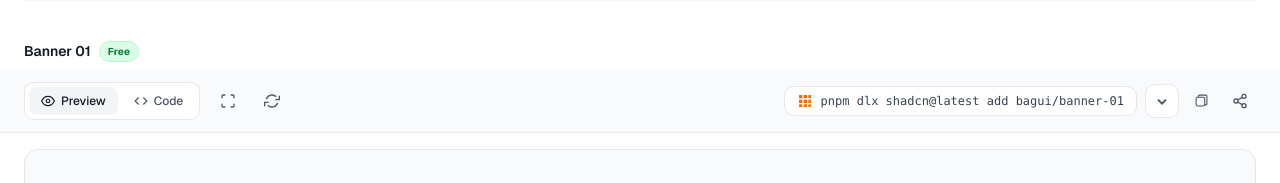
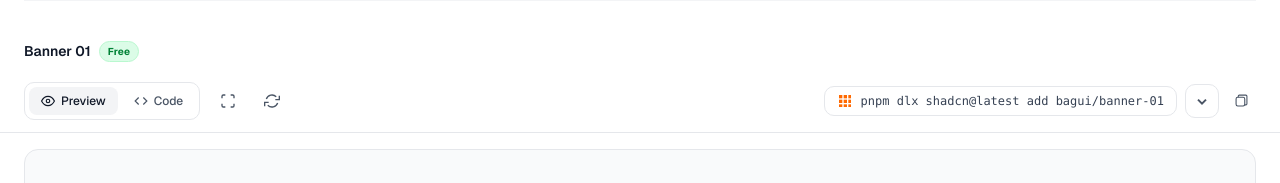
Before and after one commit to anelkabag/bag-ui, a Next.js app: page /blocks/banner in a window 1280 px wide. Shown: the part 296-479 px from the top of the page. Built offline with nearby package versions, Linux system fonts and the light colour scheme.

Commit message:
update page block

```diff
--- a/app/blocks/[id]/page.tsx
+++ b/app/blocks/[id]/page.tsx
@@ -378,7 +378,7 @@ function VariantToolbarHeader({
       initial={{ opacity: 0, y: -8 }}
       animate={{ opacity: 1, y: 0 }}
       transition={{ duration: 0.3, delay: 0.05 }}
-      className="flex items-center justify-between gap-4 mb-4 pb-3 border-b border-gray-200 bg-gray-50 -mx-6 px-6 py-3"
+      className="flex items-center justify-between gap-4 mb-4 pb-3 border-b border-gray-200 -mx-6 px-6 py-3"
     >
       {/* Left: Tabs + Icons */}
       <div className="flex items-center gap-3">
@@ -550,27 +550,6 @@ function VariantToolbarHeader({
           title={copied ? "Copied!" : "Copy command"}
         >
           {copied ? <CheckIcon /> : <CopyIcon />}
-        </button>
-
-        {/* Share button */}
-        <button
-          className="p-2 hover:bg-gray-200 rounded-lg transition-colors text-gray-600"
-          title="Share"
-        >
-          <svg
-            width="16"
-            height="16"
-            viewBox="0 0 24 24"
-            fill="none"
-            stroke="currentColor"
-            strokeWidth="2"
-          >
-            <circle cx="18" cy="5" r="3" />
-            <circle cx="6" cy="12" r="3" />
-            <circle cx="18" cy="19" r="3" />
-            <line x1="8.59" y1="13.51" x2="15.42" y2="17.49" />
-            <line x1="15.41" y1="6.51" x2="8.59" y2="10.49" />
-          </svg>
         </button>
       </div>
     </motion.div>
```
